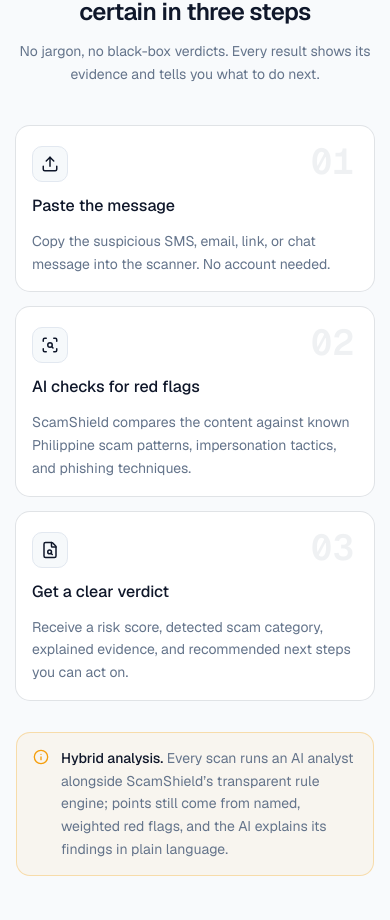
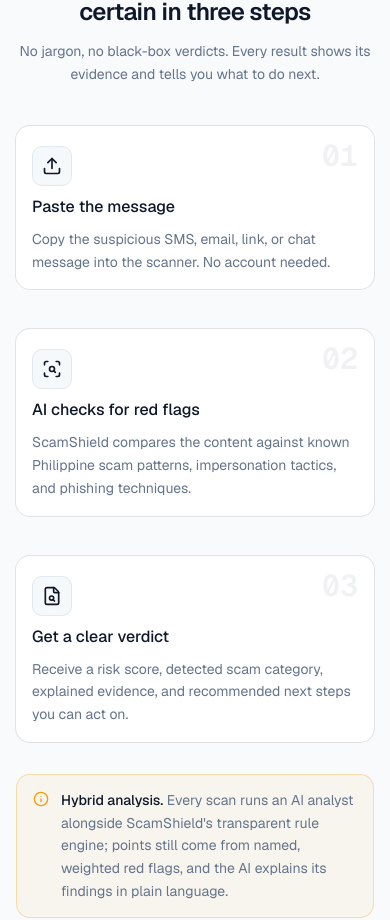
Before and after one commit to eloooong/sift-web, a Next.js app: page / in a window 390 px wide. Shown: the part 2568-3488 px from the top of the page. Built offline with nearby package versions, Linux system fonts and the light colour scheme; no server answers.

Commit message:
feat: add HowItWorks landing page section to explain core functionality

```diff
--- a/src/components/landing/how-it-works.tsx
+++ b/src/components/landing/how-it-works.tsx
@@ -38,30 +38,32 @@
           description="No jargon, no black-box verdicts. Every result shows its evidence and tells you what to do next."
         />
 
-        <ol className="mt-10 grid gap-4 md:grid-cols-3">
+        <ol className="mt-10 grid gap-10 md:grid-cols-3 md:gap-4">
           {STEPS.map((step, index) => (
             <li key={step.number} className="relative">
               {index > 0 ? (
                 <span
                   aria-hidden="true"
-                  className="absolute top-1/2 -left-[24px] hidden -translate-y-1/2 md:block"
+                  className="absolute -left-[calc(50%+8px)] top-8 hidden -translate-x-1/2 md:block"
                 >
                   <ArrowRight className="size-4 text-muted-foreground/40" />
                 </span>
               ) : null}
-              <FadeIn delay={index * 0.05}>
+              <FadeIn delay={index * 0.05} className="h-full">
                 <Card className="relative h-full transition-colors hover:ring-foreground/20">
-                <CardContent className="flex h-full flex-col gap-3 pt-1">
+                  <CardContent className="flex h-full flex-col gap-2.5 pt-1">
                     <span
                       aria-hidden="true"
-                    className="pointer-events-none absolute top-4 right-5 font-mono text-4xl font-semibold text-muted-foreground/10 select-none"
+                      className="pointer-events-none absolute top-3 right-4 font-mono text-3xl font-semibold text-muted-foreground/10 select-none"
                     >
                       {step.number}
                     </span>
-                  <span className="flex h-9 w-9 items-center justify-center rounded-lg border bg-muted/60">
-                    <step.icon className="size-[18px]" />
+                    <span className="flex size-10 items-center justify-center rounded-lg border bg-muted/60">
+                      <step.icon className="size-5" />
                     </span>
-                  <h3 className="text-base font-medium">{step.title}</h3>
+                    <h3 className="font-heading text-base font-medium leading-snug">
+                      {step.title}
+                    </h3>
                     <p className="text-sm leading-relaxed text-muted-foreground">
                       {step.description}
                     </p>
@@ -76,7 +78,7 @@
           <Info className="mt-0.5 size-4 shrink-0 text-warning" />
           <p className="text-sm leading-relaxed text-muted-foreground">
             <span className="font-medium text-foreground">Hybrid analysis.</span> Every scan
-            runs an AI analyst alongside ScamShield’s transparent rule engine;
+            runs an AI analyst alongside ScamShield&apos;s transparent rule engine;
             points still come from named, weighted red flags, and the AI
             explains its findings in plain language.
           </p>
```
Lines whose indentation alone changed are shown as unchanged.
